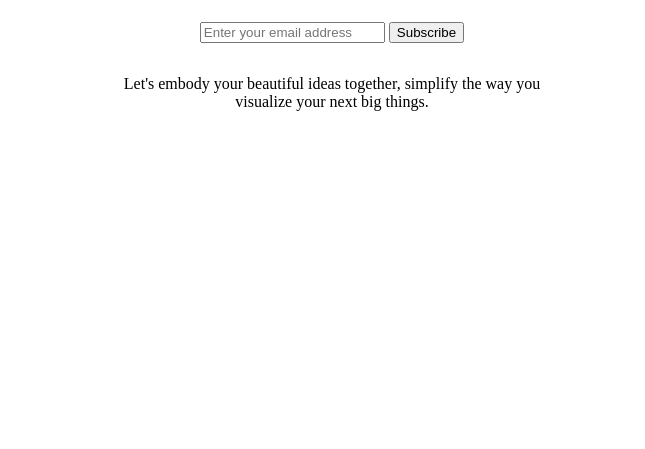
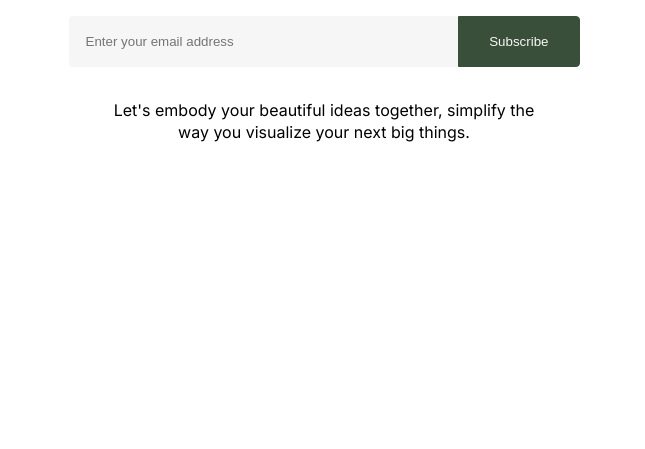
Before and after one commit to florion1975/Call-To-Actions, a plain HTML site: page CTA-4/index.html in a window 1280 px wide. Shown: the part 367-816 px from the top of the page, without its empty margins (328-973 px from the left). Drawn offline with Linux system fonts and the light colour scheme; the site is published under a folder, as on GitHub Pages, so addresses that start at the root find nothing.

Commit message:
add global.css change

```diff
--- a/CTA-4/index.html
+++ b/CTA-4/index.html
@@ -5,7 +5,7 @@
     <meta charset="UTF-8">
     <meta name="viewport" content="width=device-width, initial-scale=1.0">
     <title>CTA-4</title>
-    <link rel="stylesheet" href="/global.css">
+    <link rel="stylesheet" href="../global.css">
     <link rel="stylesheet" href="index.css">
 </head>
 
```
